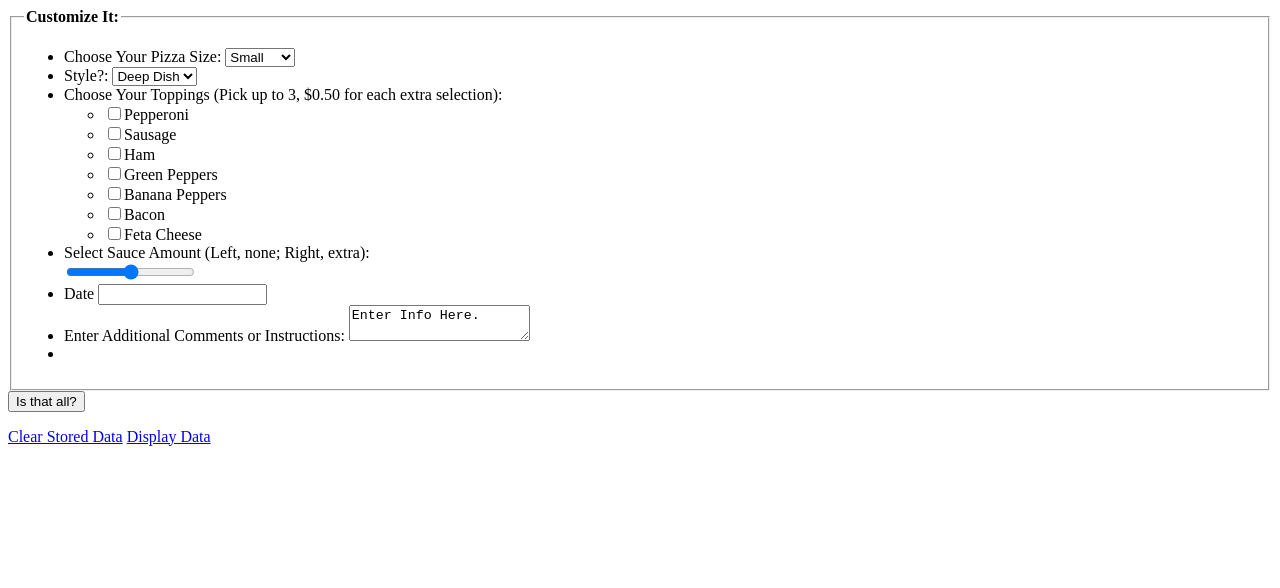
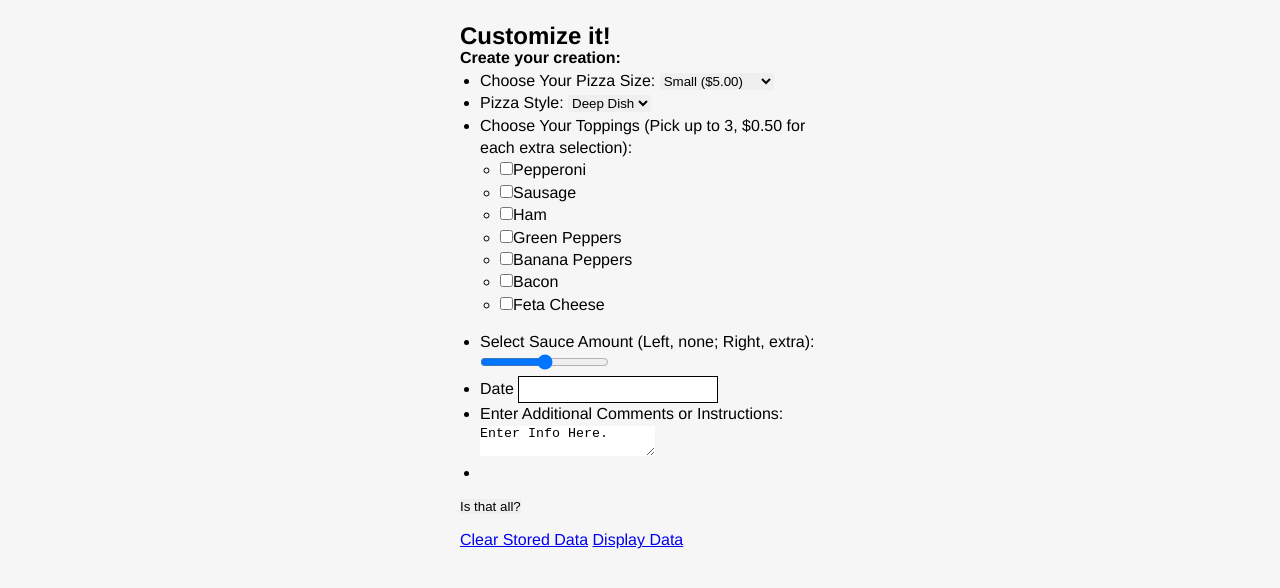
Before and after one commit to travis113p/pechota_travis_project2, a plain HTML site: page addItem.html in a window 1280 px wide. Drawn offline with Linux system fonts and the light colour scheme.

Commit message:
added some basic code to style sheet. linked style to html.

```diff
--- a/addItem.html
+++ b/addItem.html
@@ -1,20 +1,38 @@
-
+<html>
+<!-- Travis Pechota
+VFW Project 1; 1304
+10 April 2013-->
+	<head>
+		<meta charset="utf-8"/>
+		<meta name="description" content="VFW Project 1, First Web App, Pizza Ordering" />
+		<meta name="keywords" content="html 5, add item, VFW, pizza, order" />
+		<meta name="robots" content="index, follow" />
+		<meta name="viewport" content="user-scalable=no, width=device-dpi" />
+		<meta name="viewport" content="target-densitydpi=device-dpi"/>
+		<title>Order Your Pizza!</title>
+		<link href="styles.css" rel="stylesheet" type="text/css" />
+	</head>
 	<body>
+		<div id="site-wrapper">
+			<div id="content">
 			<section>
+				<header>
+					<h1>Customize it!</h1>
+				</header>
 				<form action="" method="post">
 					<fieldset>
-					<legend><strong>Customize It:</strong></legend>
+						<legend><strong>Create your creation:</strong></legend>
 						<ul>
 							<li> <!--dropdown-->
 								<label for="size">Choose Your Pizza Size:</label>
 								<select id="size">
-								<option value="Small">Small</option>
-								<option value="Medium">Medium</option>
-								<option value="Large">Large</option>
+									<option value="Small">Small ($5.00)</option>
+									<option value="Medium">Medium ($7.50)</option>
+									<option value="Large">Large ($10.00)</option>
 								</select>
 							</li>
-						<li> <!--dropdown-->
-							<label for="style">Style?:</label>
+							<li> <!--style dropdown-->
+								<label for="style">Pizza Style:</label>
 								<select id="style">
 									<option value="Deep Dish">Deep Dish</option>
 									<option value="Classic">Classic</option>
@@ -41,19 +59,27 @@
 							<!--calendar delivery date-->
 							<li><label for="calDate">Date</label>
 								<input type="text" name="calDate" id="calDate" size="18" />
-							<div id="calendar"></div></li>
+								<div id="calendar"></div>
+							</li>
 							<!--additional comments-->
-						<li><label for="comments">Enter Additional Comments or Instructions:</label>
-						<textarea id="comments">Enter Info Here.</textarea></li>
-						<li><input type="hidden" value="true"/>
+							<li>
+								<label for="comments">Enter Additional Comments or Instructions:</label>
+								<textarea id="comments">Enter Info Here.</textarea>
+							</li>
+							<!--hidden?-->
+							<li>
+								<input type="hidden" value="true"/>
 							</li>
 						</ul>
 					</fieldset>
 					<!--submit button-->
-				<input type="submit" value="Is that all?"/>
+					<input type="submit" value="Is that all?" id="submit"/>
 				</form>
+				<a>
+				<!-- clear and submit data links-->
 				<a href="#">Clear Stored Data</a>
 				<a href="#">Display Data</a>
 			</section>
+		<script src="main.js" type="text/javascript"></script>
 	</body>
 </html>
```
Also changed, not shown: index.html (+1 -0 lines). Lines whose indentation alone changed are shown as unchanged.
